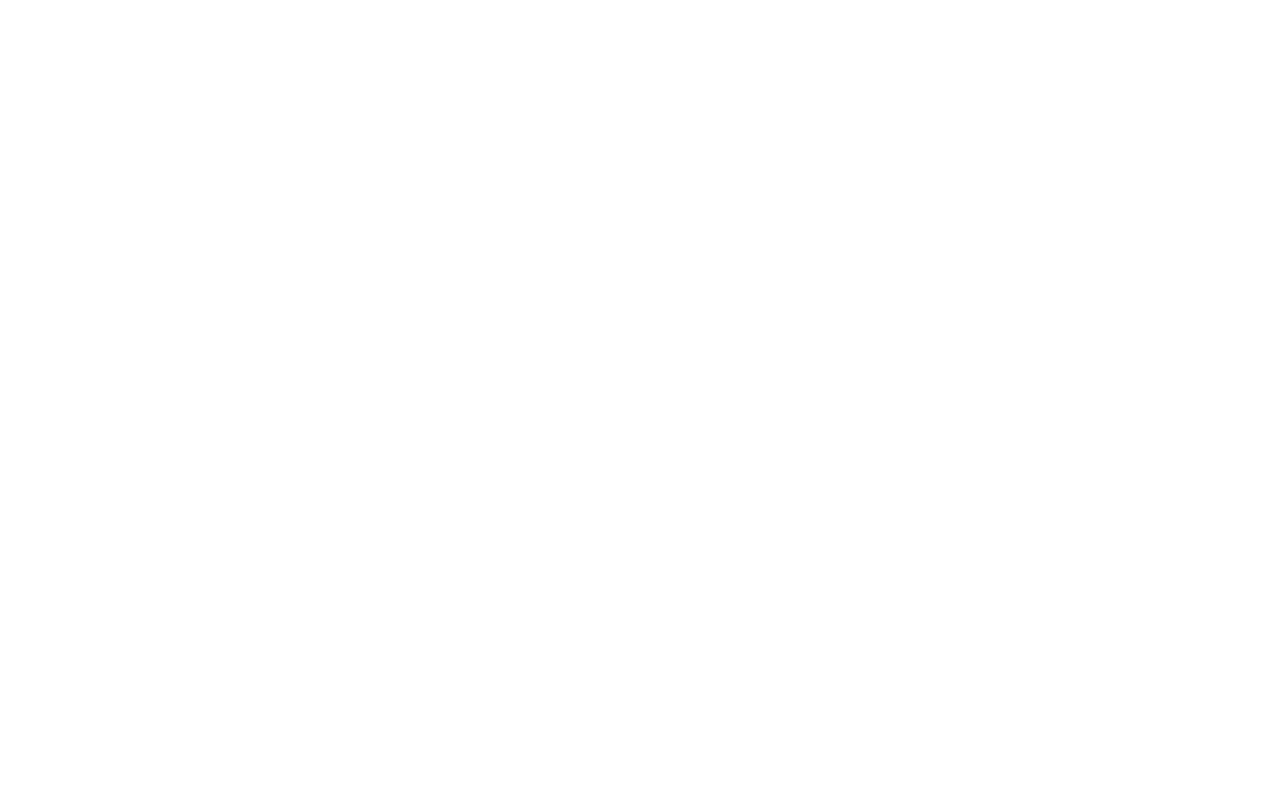
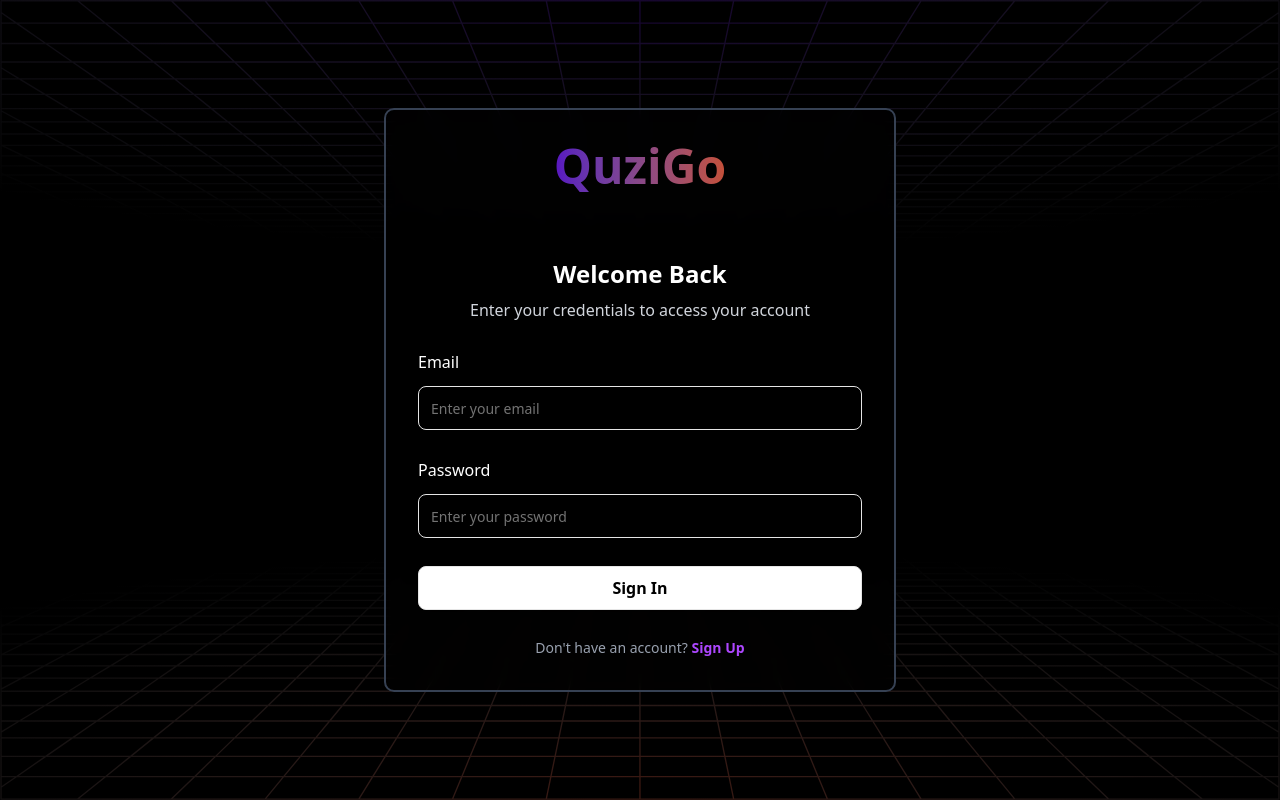
Before and after one commit to nickolasww/QuziGo, a React (Vite) app: page /Login in a window 1280 px wide. Before the commit this address had no page. Built offline with nearby package versions, Linux system fonts and the light colour scheme.

Commit message:
feat: login page

```diff
--- a/package.json
+++ b/package.json
@@ -10,6 +10,7 @@
     "preview": "vite preview"
   },
   "dependencies": {
+    "@radix-ui/react-label": "^2.1.7",
     "@radix-ui/react-slot": "^1.2.3",
     "@tailwindcss/vite": "^4.1.16",
     "class-variance-authority": "^0.7.1",
--- a/src/App.tsx
+++ b/src/App.tsx
@@ -1,5 +1,7 @@
 import { BrowserRouter as Router, Routes, Route } from "react-router-dom";
 import HomePage from "./pages/homepage";
+import Login from "./pages/auth/login";
+import Register from "./pages/auth/register";
 
 function App() {
 
@@ -7,7 +9,8 @@
     <Router>
       <Routes>
         <Route path="/" element={<HomePage/>} />
-
+        <Route path="/Login" element={<Login />} />
+        <Route path="/Register" element={<Register />} />
       </Routes>
     </Router>
   )
--- /dev/null
+++ b/src/components/ui/input.tsx
@@ -0,0 +1,21 @@
+import * as React from "react"
+
+import { cn } from "@/lib/utils"
+
+function Input({ className, type, ...props }: React.ComponentProps<"input">) {
+  return (
+    <input
+      type={type}
+      data-slot="input"
+      className={cn(
+        "file:text-foreground placeholder:text-muted-foreground selection:bg-primary selection:text-primary-foreground dark:bg-input/30 border-input h-9 w-full min-w-0 rounded-md border bg-transparent px-3 py-1 text-base shadow-xs transition-[color,box-shadow] outline-none file:inline-flex file:h-7 file:border-0 file:bg-transparent file:text-sm file:font-medium disabled:pointer-events-none disabled:cursor-not-allowed disabled:opacity-50 md:text-sm",
+        "focus-visible:border-ring focus-visible:ring-ring/50 focus-visible:ring-[3px]",
+        "aria-invalid:ring-destructive/20 dark:aria-invalid:ring-destructive/40 aria-invalid:border-destructive",
+        className
+      )}
+      {...props}
+    />
+  )
+}
+
+export { Input }
--- /dev/null
+++ b/src/components/ui/label.tsx
@@ -0,0 +1,22 @@
+import * as React from "react"
+import * as LabelPrimitive from "@radix-ui/react-label"
+
+import { cn } from "@/lib/utils"
+
+function Label({
+  className,
+  ...props
+}: React.ComponentProps<typeof LabelPrimitive.Root>) {
+  return (
+    <LabelPrimitive.Root
+      data-slot="label"
+      className={cn(
+        "flex items-center gap-2 text-sm leading-none font-medium select-none group-data-[disabled=true]:pointer-events-none group-data-[disabled=true]:opacity-50 peer-disabled:cursor-not-allowed peer-disabled:opacity-50",
+        className
+      )}
+      {...props}
+    />
+  )
+}
+
+export { Label }
--- a/src/pages/auth/login.tsx
+++ b/src/pages/auth/login.tsx
@@ -0,0 +1,77 @@
+import React from "react";
+import Atas from "../../assets/Atas.svg";
+import Bawah from "../../assets/Bawah.svg";
+import { Input } from "@/components/ui/input";
+import { Label } from "@/components/ui/label";
+import { Button } from "@/components/ui/button"
+
+const Login = () => {
+  return (
+    <div className="relative min-h-screen bg-black overflow-hidden">
+      <div className="absolute top-0 left-0 w-full z-0">
+        <img
+          src={Atas}
+          alt="QuziGo Logo"
+          className="hidden md:block w-full"
+        />
+      </div>
+
+      <div className="absolute bottom-0 left-0 w-full z-0">
+        <img
+          src={Bawah}
+          alt="QuziGo Logo"
+          className="hidden md:block w-full"
+        />
+      </div>
+
+      <div className="relative z-10 min-h-screen flex justify-center items-center py-8 sm:py-12 px-4 sm:px-6">
+        <div className="border-2 border-gray-700 w-full max-w-sm sm:max-w-md md:max-w-lg mx-auto p-5 sm:p-6 md:p-8 rounded-lg text-white flex flex-col gap-5 sm:gap-6 md:gap-7 items-center bg-black/50 backdrop-blur-sm">
+          <h1 className="font-bold text-3xl sm:text-4xl md:text-5xl pb-6 sm:pb-8 md:pb-10 bg-linear-to-r from-[#5813C1] to-[#C45037] bg-clip-text text-transparent">
+            QuziGo
+          </h1>
+          <div className="flex flex-col gap-2 text-center">
+            <h2 className="font-semibold text-lg sm:text-xl md:text-2xl">Welcome Back</h2>
+            <p className="text-xs sm:text-sm md:text-base text-gray-300">
+              Enter your credentials to access your account
+            </p>
+          </div>
+
+          <div className="grid w-full items-center gap-2 sm:gap-3">
+            <Label htmlFor="email" className="text-sm sm:text-base">Email</Label>
+            <Input
+              type="email"
+              id="email"
+              placeholder="Enter your email"
+              className="h-10 sm:h-11 text-sm sm:text-base"
+            />
+          </div>
+          <div className="grid w-full items-center gap-2 sm:gap-3">
+            <Label htmlFor="password" className="text-sm sm:text-base">Password</Label>
+            <Input
+              type="password"
+              id="password"
+              placeholder="Enter your password"
+              className="h-10 sm:h-11 text-sm sm:text-base"
+            />
+          </div>
+
+          <Button
+            variant={'outline'}
+            className='text-black text-sm sm:text-base md:text-md w-full h-10 sm:h-11 font-semibold'
+          >
+            Sign In
+          </Button>
+
+          <div className="text-center text-xs sm:text-sm text-gray-400">
+            Don't have an account?{" "}
+            <a href="/register" className="text-purple-500 hover:text-purple-400 font-semibold">
+              Sign Up
+            </a>
+          </div>
+        </div>
+      </div>
+    </div>
+  );
+};
+
+export default Login;
--- a/src/pages/auth/register.tsx
+++ b/src/pages/auth/register.tsx
@@ -0,0 +1,11 @@
+import React from 'react'
+
+const Register = () => {
+  return (
+    <div>
+
+    </div>
+  )
+}
+
+export default Register
--- a/src/pages/components/navbar/navbar.tsx
+++ b/src/pages/components/navbar/navbar.tsx
@@ -8,10 +8,10 @@
         QuziGo
       </h1>
       <div className='flex gap-5'>
-       <a href='/auth/signin'>
+       <a href='/Login'>
         <Button variant={'outline'} className='text-black text-md'>Sign In</Button>
         </a>
-       <a href='/auth/register'>
+       <a href='/Register'>
         <Button variant={'gradient'} className='text-white text-md'>Register</Button>
        </a>
       </div>
```
Also changed, not shown: 1 other file (tests, documents, lock files or other folders).
